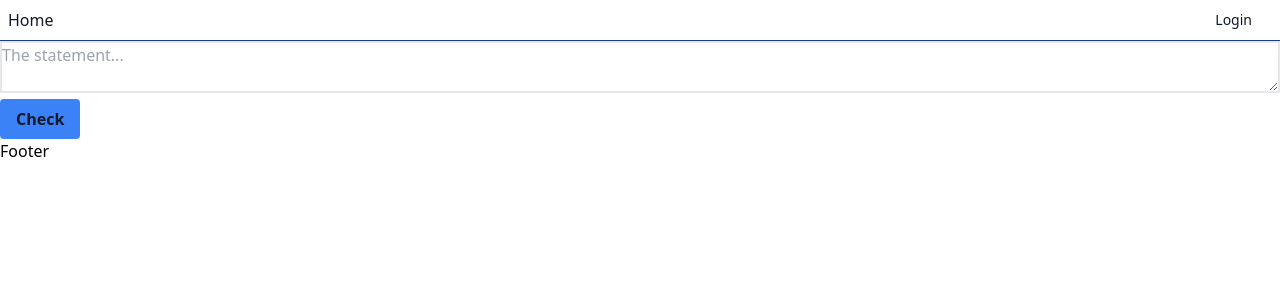
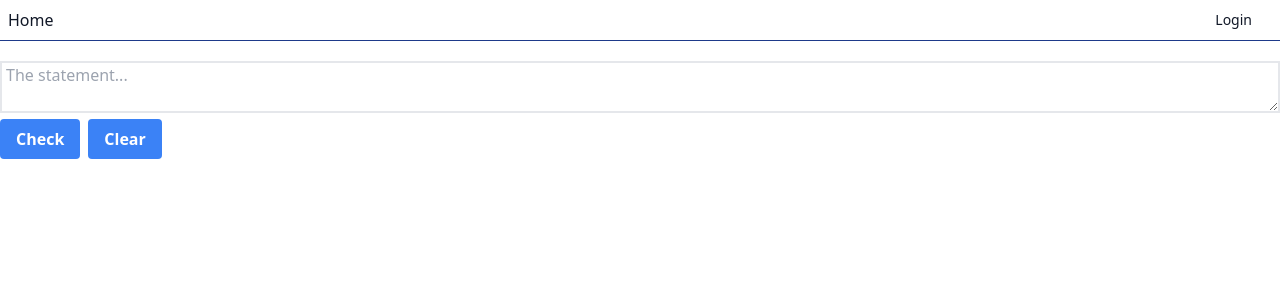
Before and after one commit to DimitriTimoz/fact-cheker, a Nuxt app in the folder web-app/: page /check in a window 1280 px wide. Shown: the top 300 px of the page. Built offline with nearby package versions, Linux system fonts and the light colour scheme.

Commit message:
Add clear btn

```diff
--- a/web-app/layouts/default.vue
+++ b/web-app/layouts/default.vue
@@ -10,15 +10,10 @@
         </nav>
     </header>
     <div class="mainContent">
-            <slot />
-        </div>
-        <footer>
-            <h1>Footer</h1>
-        </footer>
-
+        <slot />
+    </div>
+    <footer>
+    </footer>
 </template>
 <style>
-    .btn {
-        @apply text-text;
-    }
 </style>
--- a/web-app/pages/check.vue
+++ b/web-app/pages/check.vue
@@ -1,11 +1,12 @@
 <template>
     <div class="container lg mx-auto center">
-        <textarea class="text-text bg-transparent center border-2 w-full"
+        <textarea class="text-text bg-transparent center border-2 w-full mt-5 px-1"
                     placeholder="The statement..."
                     @change="check"
                     v-model="value">
         </textarea>
         <button class="btn" @click="check">Check</button>
+        <button class="btn ml-2" @click="clear">Clear</button>
         <div v-if="review.fetched">
             <p>Conclusion: {{ review.conclusion }}</p>
         </div>
@@ -28,6 +29,15 @@ const review = ref({
     reviews: [] as string[]
 })
 
+function clear() {
+    value.value = '';
+    review.value = {
+        fetched: false,
+        conclusion: '',
+        reviews: []
+    }
+}
+
 async function check() {
 
     const response: ReviewResponse = await $fetch<ReviewResponse>('http://localhost:8000/check/', {
@@ -45,7 +55,6 @@ async function check() {
         conclusion: data.conclusion,
         reviews: data.reviews
     }
-
 }
 
 </script>
```
